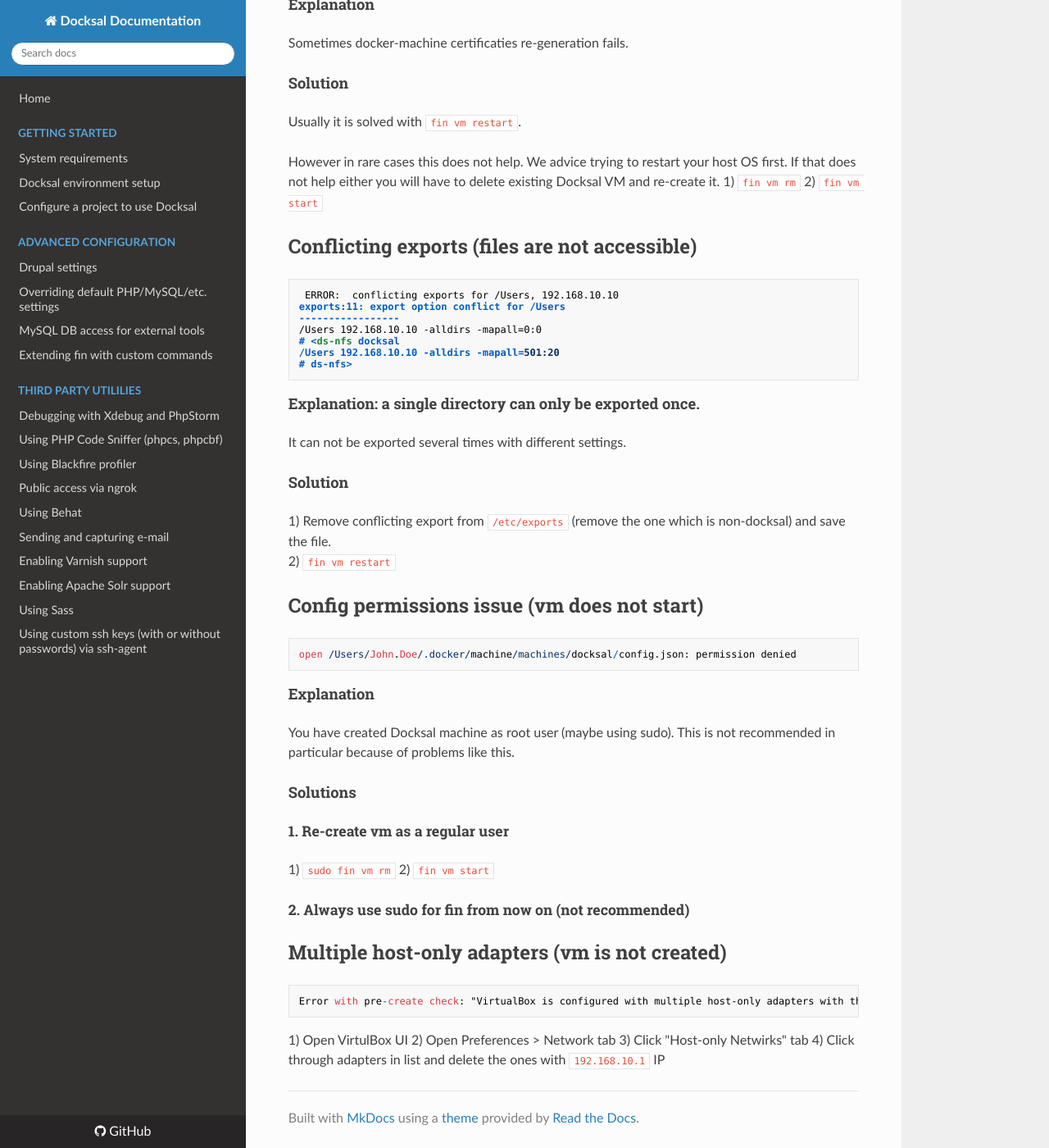
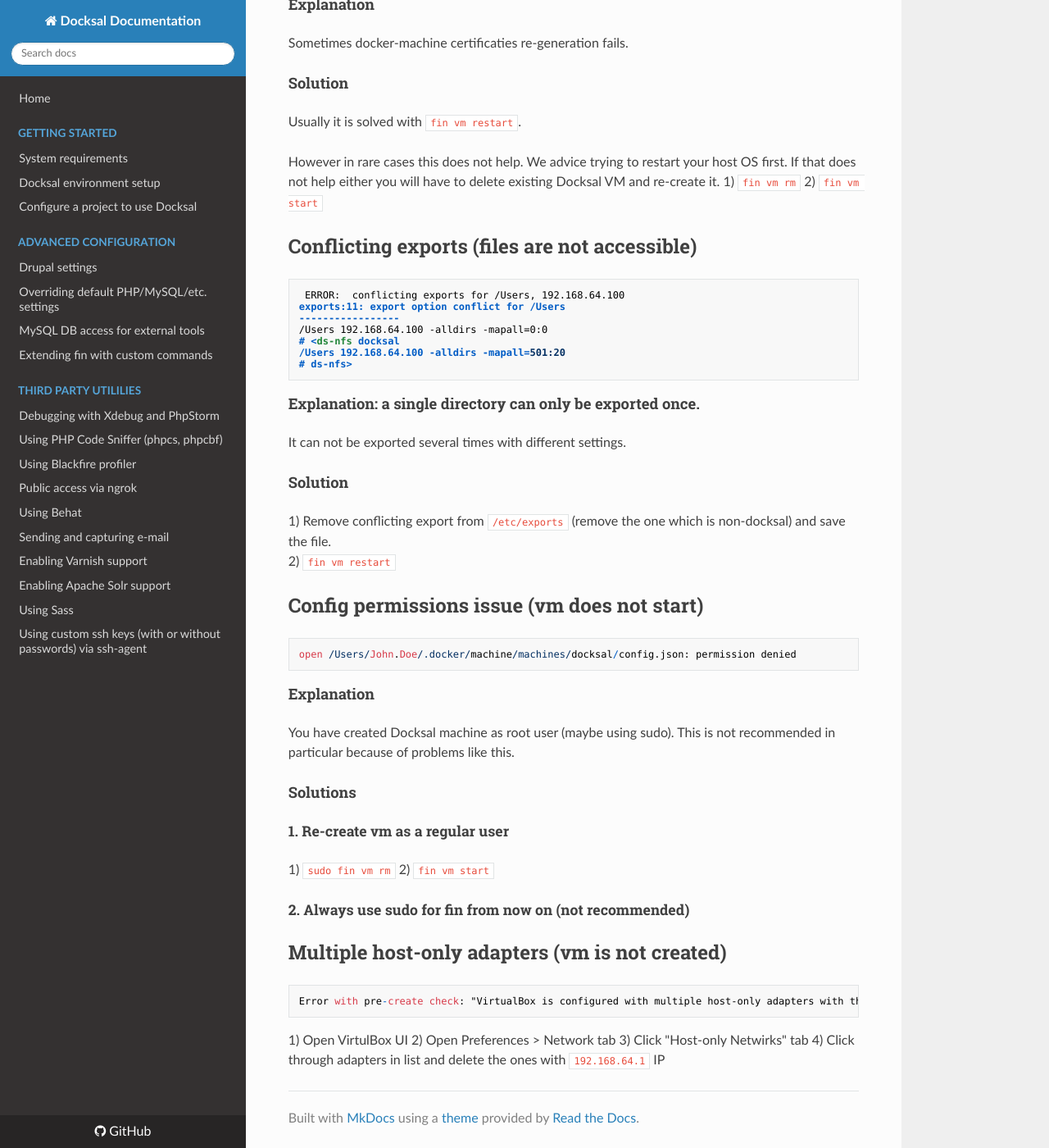
Before and after one commit to docksal/docksal, an MkDocs documentation site: the page built from docs/troubleshooting.md, in a window 1280 px wide and 1400 px high, scrolled down 246 px. Shown: the whole window at 82% size. Built offline with MkDocs 1.6.1, drawn with Linux system fonts in a browser that asks for light colours; nearby versions of some CDN libraries; old or Windows-style settings are respelled for this version of MkDocs.

Commit message:
Fix IP's in troubleshooting doc

````diff
--- a/docs/troubleshooting.md
+++ b/docs/troubleshooting.md
@@ -1,7 +1,7 @@
 ## Error checking TLS connection (vm is not accessible)
 
 ```
-Error checking TLS connection: Error checking and/or regenerating the certs: There was an error validating certificates for host "192.168.10.10:2376": dial tcp 192.168.10.10:2376: getsockopt: connection refused
+Error checking TLS connection: Error checking and/or regenerating the certs: There was an error validating certificates for host "192.168.64.100:2376": dial tcp 192.168.64.100:2376: getsockopt: connection refused
 You can attempt to regenerate them using 'docker-machine regenerate-certs [name]'.
 Be advised that this will trigger a Docker daemon restart which will stop running containers.
 ```
@@ -21,12 +21,12 @@ If that does not help either you will have to delete existing Docksal VM and re-
 
 ## Conflicting exports (files are not accessible)
 ```
- ERROR:  conflicting exports for /Users, 192.168.10.10
+ ERROR:  conflicting exports for /Users, 192.168.64.100
 exports:11: export option conflict for /Users
 -----------------
-/Users 192.168.10.10 -alldirs -mapall=0:0
+/Users 192.168.64.100 -alldirs -mapall=0:0
 # <ds-nfs docksal
-/Users 192.168.10.10 -alldirs -mapall=501:20
+/Users 192.168.64.100 -alldirs -mapall=501:20
 # ds-nfs>
 ```
 
@@ -57,10 +57,10 @@ This is not recommended in particular because of problems like this.
 ## Multiple host-only adapters (vm is not created)
 
 ```
-Error with pre-create check: "VirtualBox is configured with multiple host-only adapters with the same IP \"192.168.10.1\". Please remove one."
+Error with pre-create check: "VirtualBox is configured with multiple host-only adapters with the same IP \"192.168.64.1\". Please remove one."
 ```
 
 1) Open VirtulBox UI
 2) Open Preferences > Network tab
 3) Click "Host-only Netwirks" tab
-4) Click through adapters in list and delete the ones with `192.168.10.1` IP
+4) Click through adapters in list and delete the ones with `192.168.64.1` IP
````
